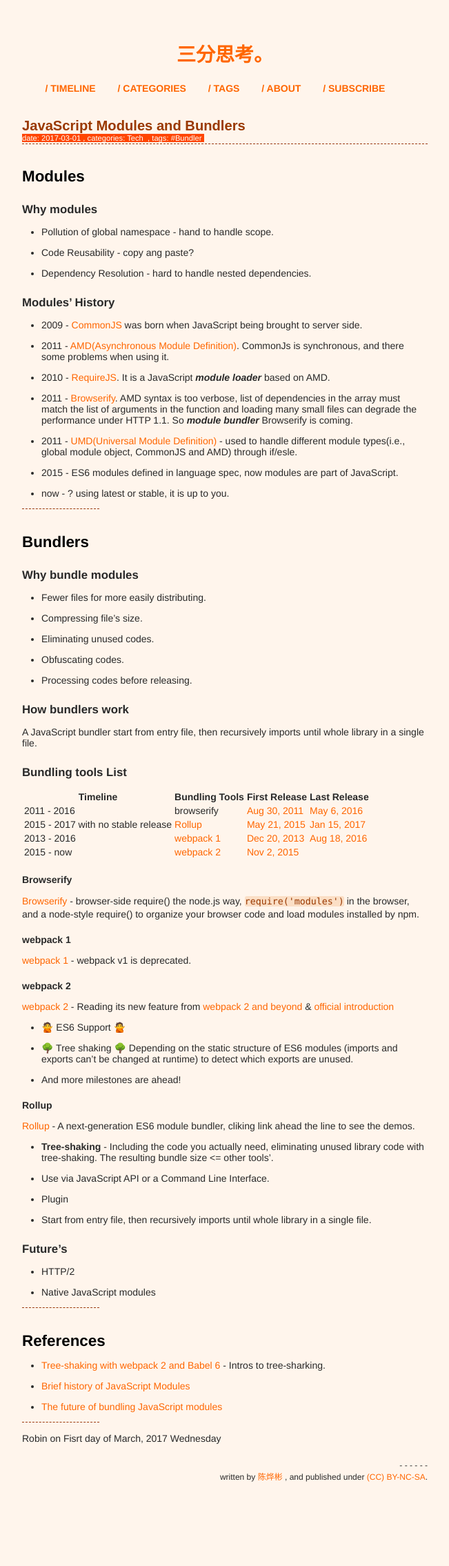
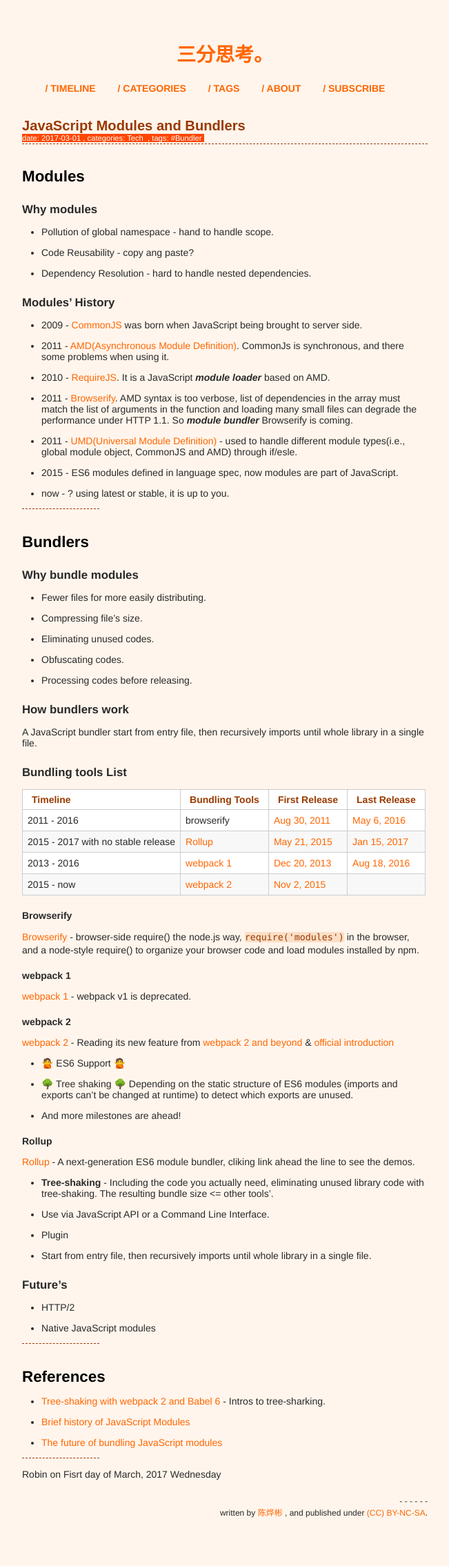
Before and after one commit to xianyuxmu/xianyuxmu.github.io, a Jekyll site: the page built from _posts/2017-02-27-javascript-modules-and-bundlers.md, in a window 1280 px wide. Shown: the whole page at 69% size, without its empty margins (314-965 px from the left). Built offline with Jekyll 4.4.1, drawn with Linux system fonts in a browser that asks for light colours; comment, search, counter and statistics services are not loaded; before the commit the page ends 2218 px from its top, so only the background shows below that.

Commit message:
add table display style

```diff
--- a/assets/css/voyage.css
+++ b/assets/css/voyage.css
@@ -292,6 +292,37 @@
 	color: #9a3900;
 }
 
+table {
+  padding: 0;
+  border-spacing: initial;
+  border-right: 1px solid #cccccc;
+  border-top: 1px solid #cccccc; }
+  table tr {
+    border-top: 1px solid #cccccc;
+    background-color: white;
+    margin: 0;
+    padding: 0; }
+    table tr:nth-child(2n) {
+      background-color: #f8f8f8; }
+    table tr th {
+      font-weight: bold;
+      color: #9a3900;
+      border-left: 1px solid #cccccc;
+      border-bottom: 1px solid #cccccc;
+      text-align: left;
+      margin: 0;
+      padding: 6px 13px; }
+    table tr td {
+      border-left: 1px solid #cccccc;
+      border-bottom: 1px solid #cccccc;
+      text-align: left;
+      margin: 0;
+      padding: 0.5em 0.5em; }
+    table tr th :first-child, table tr td :first-child {
+      margin-top: 0; }
+    table tr th :last-child, table tr td :last-child {
+      margin-bottom: 0; }
+
 /* adapt to mutil devices*/
 @media screen and (max-width: 767px){
  	body {
```
